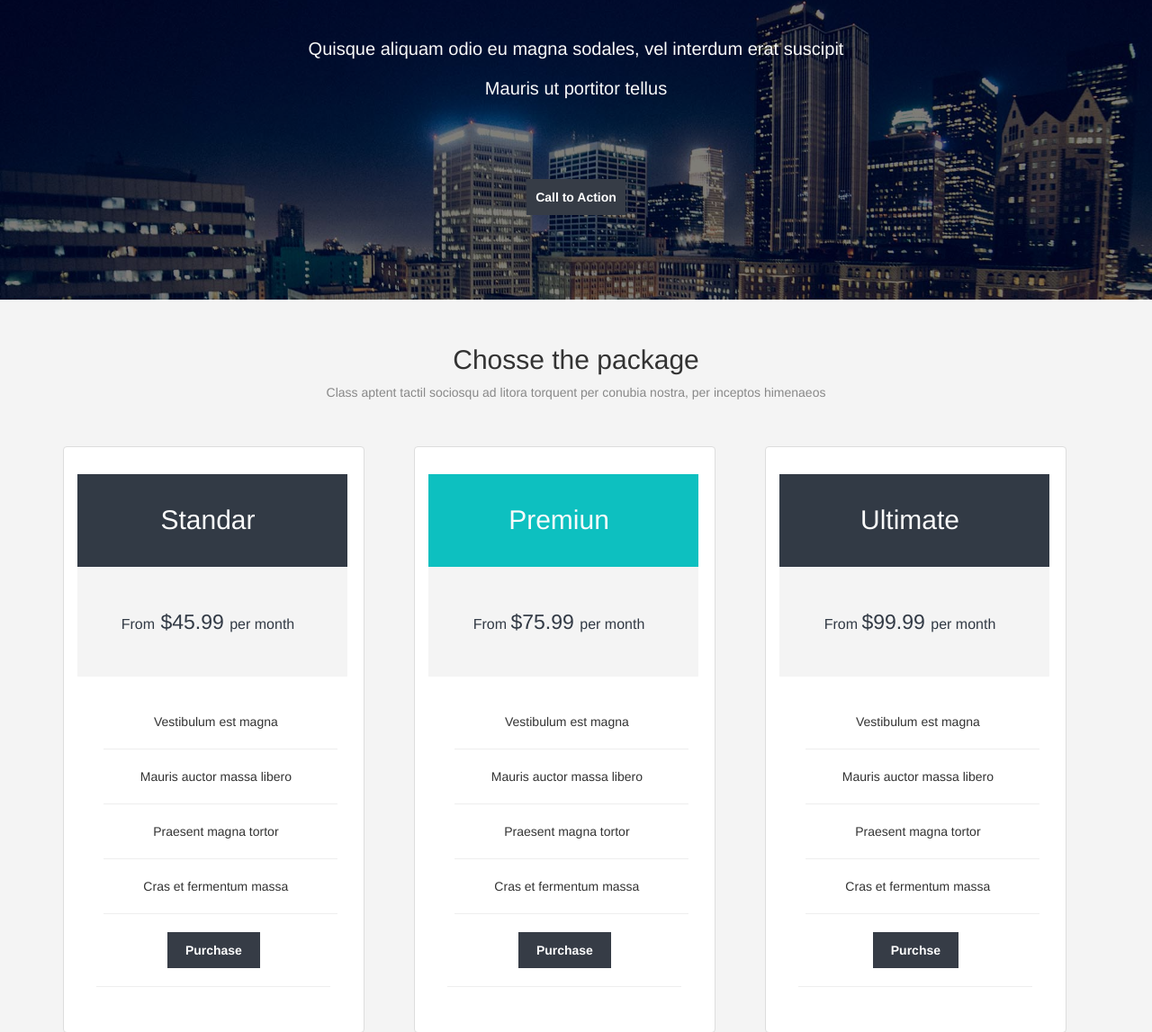
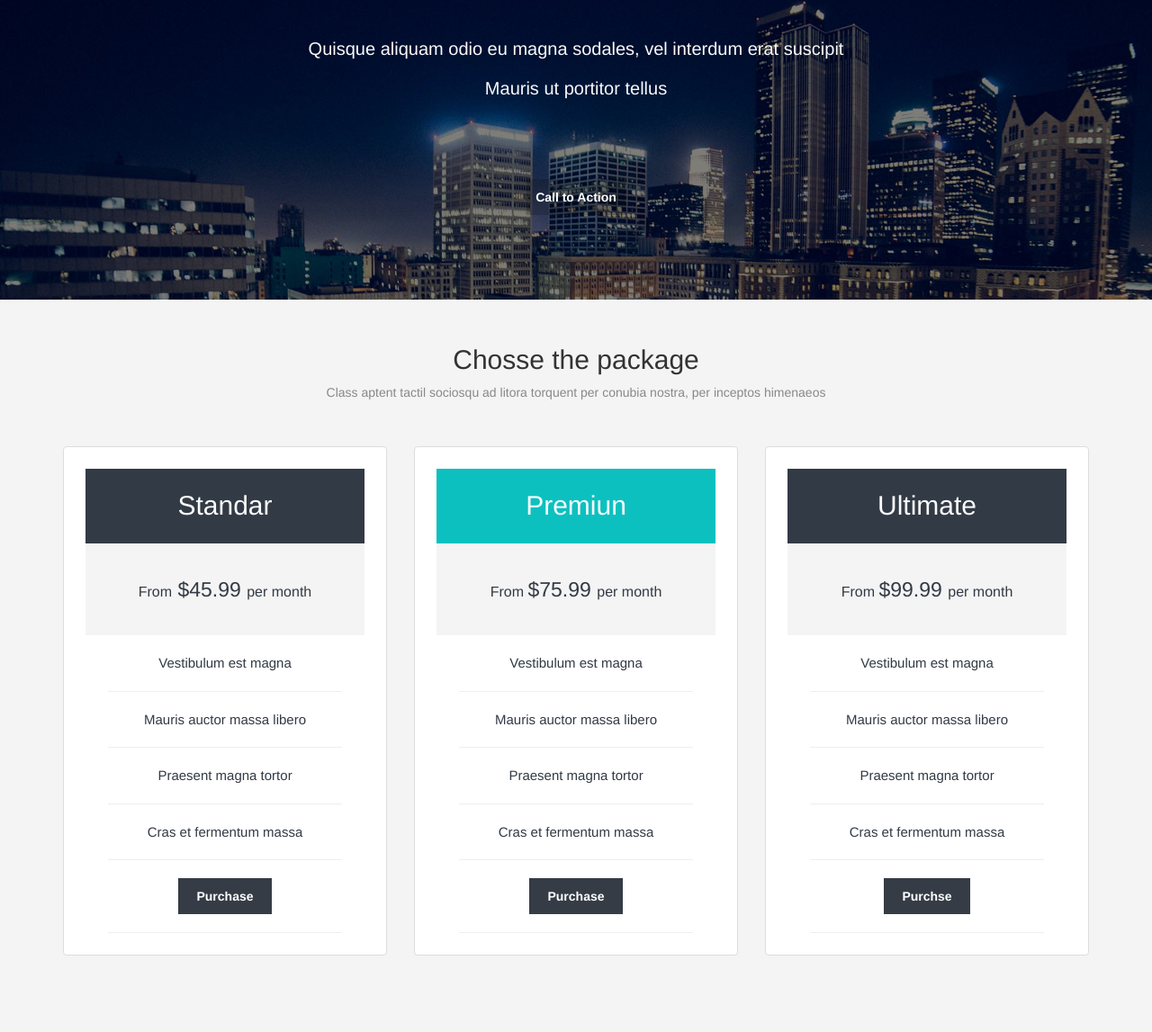
Before and after one commit to RaquelSumire/Prime-Themes, a plain HTML site: page index.html in a window 1280 px wide. Shown: the part 3750-4897 px from the top of the page at 90% size. Drawn offline with Linux system fonts and the light colour scheme; files whose address does not match are found by name.

Commit message:
Correcion 2

```diff
--- a/css/main.css
+++ b/css/main.css
@@ -93,31 +93,35 @@
 	background: url("../img/background/city.jpg"); background-size: cover;
 	height:430px; color: #FAFAFA; text-align: center;
 }
+.s6-boton{
+	color: white; background: rgba(1,1,1,.2); border-radius: 0; border: none;
+	position: relative; margin:40px 20px 30px; padding: 10px; font-weight: bold;
+}
 /*Choose the package*/
 #seccion-7{
 	width: 100%; background: #f4f4f4; text-align: center;
 	padding: 30px 0px 90px 0px;
 }
 .thumbnail{
-	height: 100%; width: 93%; margin-top: 40px; padding: 30px 0px;
-}
-.thumbnail ul{
- 	padding-left: 15px;
+	height: 100%; width: 100%; margin-top: 40px;
 }
 .thumbnail li{
-	list-style: none; margin: 10px; margin-left: 0px;
+	list-style: none;
 }
 .s7-negro{
 	height: 100%; background: #323A45; color: #FAFAFA;
-	width: 300px; font-size: 30px; padding: 20px;
+	width: 100%; font-size: 30px;padding: 20px; margin: 20px 0px 0px -20px;
 }
 .s7-celeste{
 	height: 100%; background: #0DC0C0; color: #FAFAFA;
-	width: 300px; font-size: 30px; padding: 20px;
+	width: 100%; font-size: 30px; padding: 20px; margin: 20px 0px 0px -20px;
 }
 .s7-plomo{
-	height: 100%; background: #f4f4f4; color: #323A45; width: 300px;
-	font-size: 16px; padding: 35px; margin-bottom: 40px;
+	height: 100%; background: #f4f4f4; color: #323A45;
+	width: 100%; font-size: 16px; padding: 35px; margin: 0px 0px 20px -20px;
+}
+.s7-t{
+	width: 100%;font-size: 15px;color: #323A45; margin: 0px 0px 20px -20px;
 }
 hr{
 	width: 260px;
@@ -158,5 +162,5 @@ hr{
 }
 /*Footer*/
 .footer{
-	background: black; color:#fff; height: 100%; padding: 30px 50px 30px 30px; text-align: center;
+	background: #222222; color:#c9d1d6; height: 100%; padding: 30px 50px 30px 30px; text-align: center;
 }
--- a/index.html
+++ b/index.html
@@ -236,7 +236,7 @@
             <section style="padding:120px 0px 65px 0px"><h3 style="font-size:20px">Quisque aliquam odio eu magna sodales, vel interdum erat suscipit<br><br>Mauris ut portitor tellus</h3>
             <br>
             <br>
-            <button type="button" class="s5-boton">Call to Action</button>
+            <button type="button" class="s6-boton">Call to Action</button>
             </section>
         </div>
       </div>
@@ -254,10 +254,10 @@
           <ul>
           <div class="s7-negro"><li>Standar</li></div>
           <div class="s7-plomo"><li>From<span style="font-size:23px"> $45.99 </span> per month</li></div>
-          <li>Vestibulum est magna</li><hr>
+          <div class="s7-t"><li>Vestibulum est magna</li><hr>
           <li>Mauris auctor massa libero</li><hr>
           <li>Praesent magna tortor</li><hr>
-          <li>Cras et fermentum massa</li><hr>
+          <li>Cras et fermentum massa</li><hr></div>
           </ul>
           <button type="button" class="s7-boton">Purchase</button><hr>
         </div>
@@ -267,10 +267,10 @@
           <ul>
           <div class="s7-celeste"><li>Premiun</li></div>
           <div class="s7-plomo"><li>From <span style="font-size:23px"> $75.99 </span> per month</li></div>
-          <li>Vestibulum est magna</li><hr>
+          <div class="s7-t"><li>Vestibulum est magna</li><hr>
           <li>Mauris auctor massa libero</li><hr>
           <li>Praesent magna tortor</li><hr>
-          <li>Cras et fermentum massa</li><hr>
+          <li>Cras et fermentum massa</li><hr></div>
           </ul>
           <button type="button" class="s7-boton">Purchase</button><hr>
         </div>
@@ -280,10 +280,10 @@
           <ul>
           <div class="s7-negro"><li>Ultimate</li></div>
           <div class="s7-plomo"><li>From <span style="font-size:23px"> $99.99 </span> per month</li></div>
-          <li>Vestibulum est magna</li><hr>
+          <div class="s7-t"><li>Vestibulum est magna</li><hr>
           <li>Mauris auctor massa libero</li><hr>
           <li>Praesent magna tortor</li><hr>
-          <li>Cras et fermentum massa</li><hr>
+          <li>Cras et fermentum massa</li><hr></div>
           </ul>
           <button type="button" class="s7-boton">Purchse</button><hr>
         </div>
@@ -320,18 +320,10 @@
         <div class="col-sm-6">
             <h3 style="">Send Message</h3>
             <br>
-          <form>
-             <label>
               <input type="text" class="email" placeholder="Email">
-            </label>
-            <label>
               <input type="text" class="subjet" placeholder="Subjet">
-            </label>
-             <label>
               <input type="text" class="mensaje" placeholder="Message">
-            </label>
-            <button type="button" class="s9-boton">Submit</button>
-          </form>
+              <button type="button" class="s9-boton">Submit</button>
         </div>
         <div class="col-sm-6">
             <h3>About Us</h3>
@@ -372,11 +364,10 @@
   <div class="container">
     <div class="row">
       <div class="col-sm-12">
-        <h6>primes 2015 - laboratoria.la</h6>
+        <span class="ion-ios-refresh-outline">primes 2015 - laboratoria.la</span>
       </div>
     </div>
   </div>
 </div>
-
 </body>
 </html>
```
